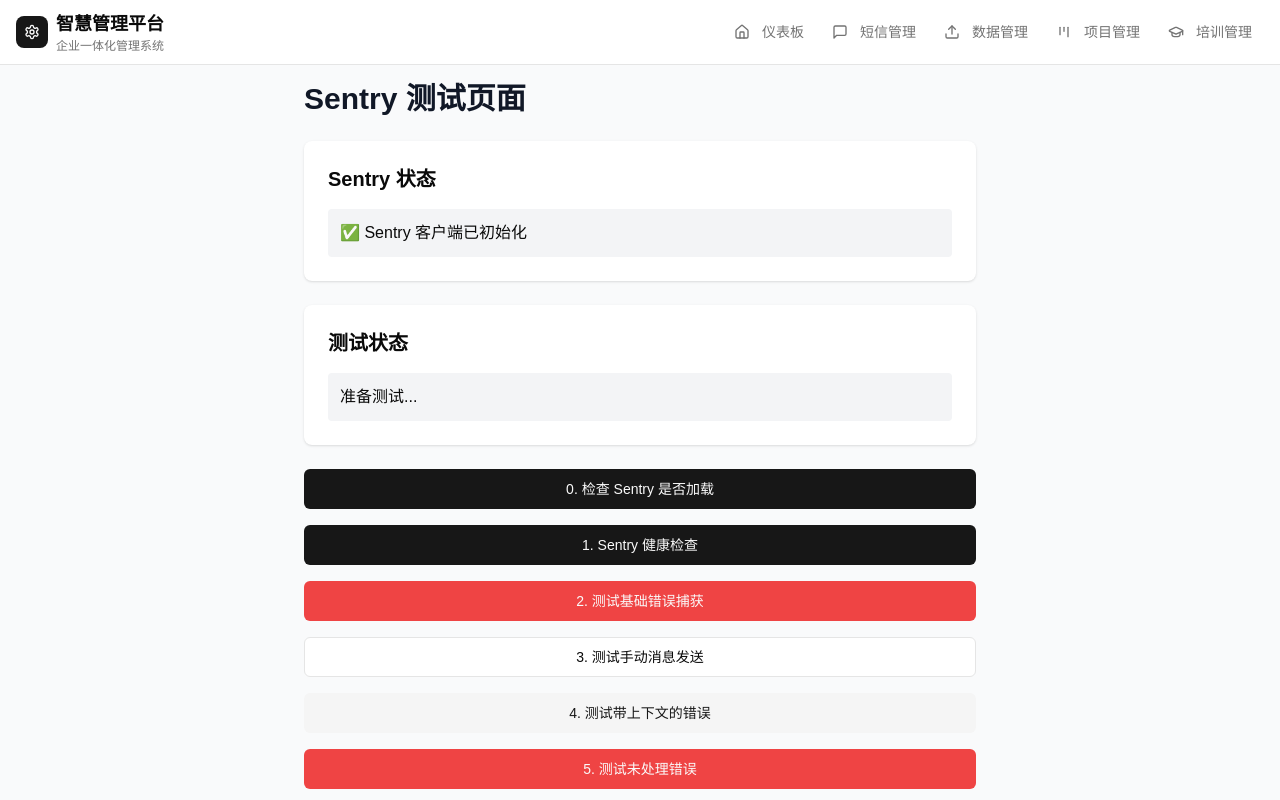
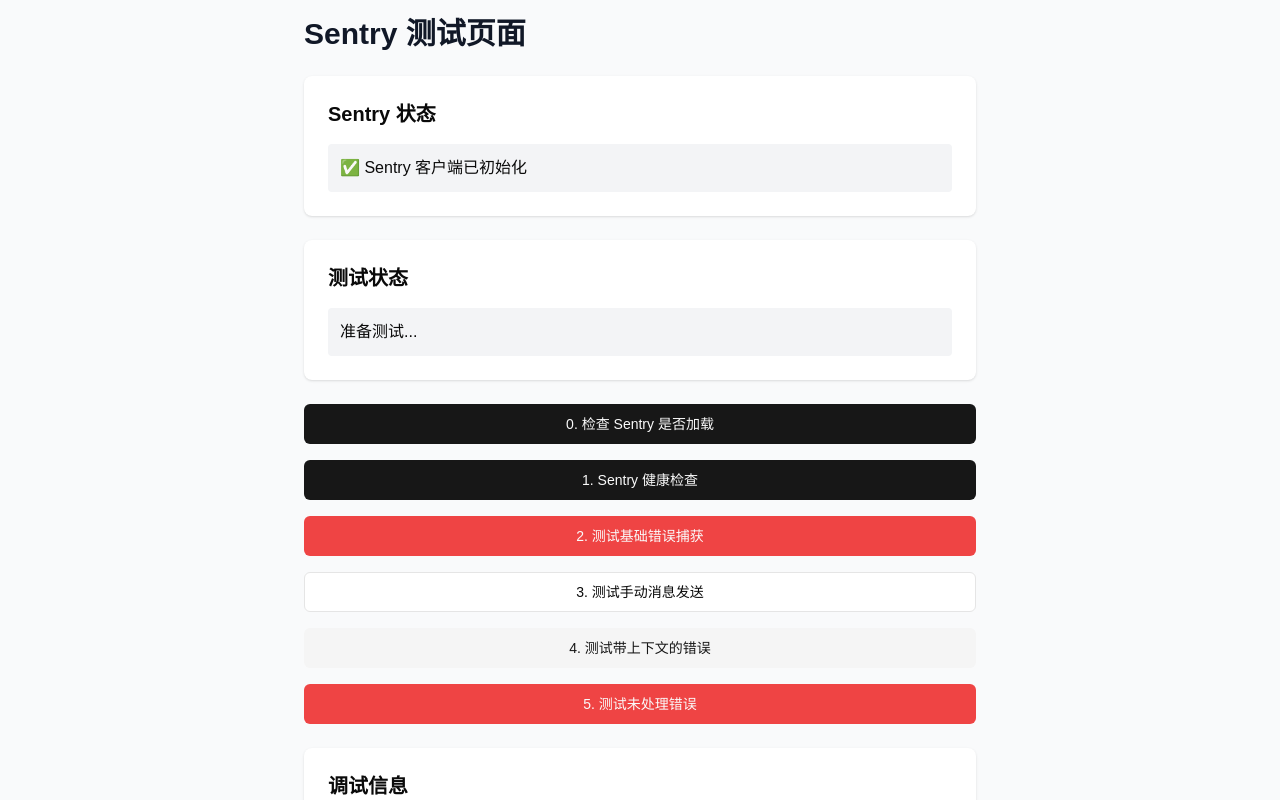
Before and after one commit to wsuo/sms_testing_tool, a Next.js app: page /sentry-test in a window 1280 px wide. Shown: the top 800 px of the page. Built offline with nearby package versions, Linux system fonts and the light colour scheme.

Commit message:
refactor: 升级应用架构集成认证上下文
- 移除PlatformNavigation组件依赖
- 集成AuthProvider为整个应用提供认证状态
- 简化布局结构，优化组件层级关系
- 确保认证状态在所有页面组件中可用

```diff
--- a/app/layout.tsx
+++ b/app/layout.tsx
@@ -2,7 +2,7 @@ import type { Metadata } from 'next'
 import './globals.css'
 import './instrumentation-client' // 导入 Sentry 客户端配置
 import { Toaster } from '@/components/ui/toaster'
-import { PlatformNavigation } from '@/components/platform-navigation'
+import { AuthProvider } from '@/contexts/auth-context'
 
 export const metadata: Metadata = {
   title: '智慧管理平台 - 企业一体化管理系统',
@@ -17,11 +17,12 @@ export default function RootLayout({
   return (
     <html lang="zh-CN">
       <body className="min-h-screen bg-background">
-        <PlatformNavigation />
-        <main className="flex-1">
-          {children}
-        </main>
-        <Toaster />
+        <AuthProvider>
+          <main className="flex-1">
+            {children}
+          </main>
+          <Toaster />
+        </AuthProvider>
       </body>
     </html>
   )
```
